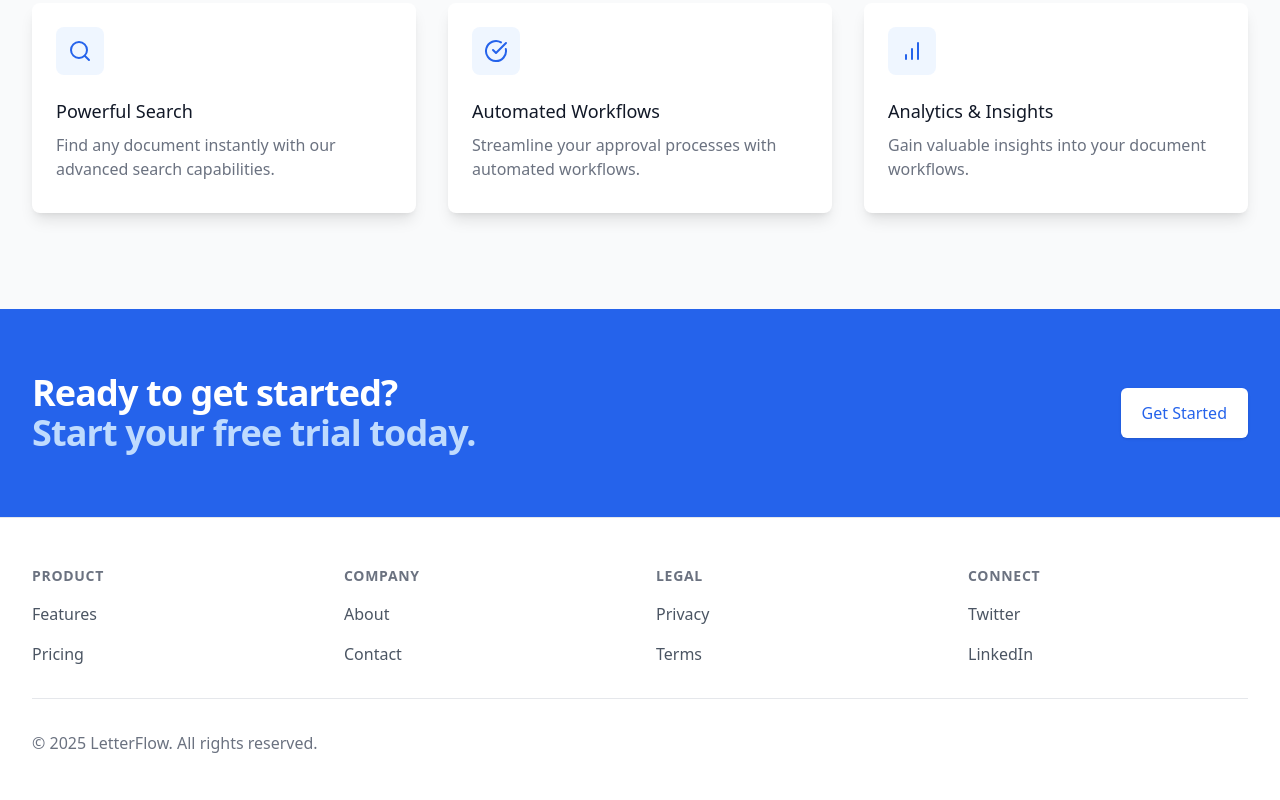
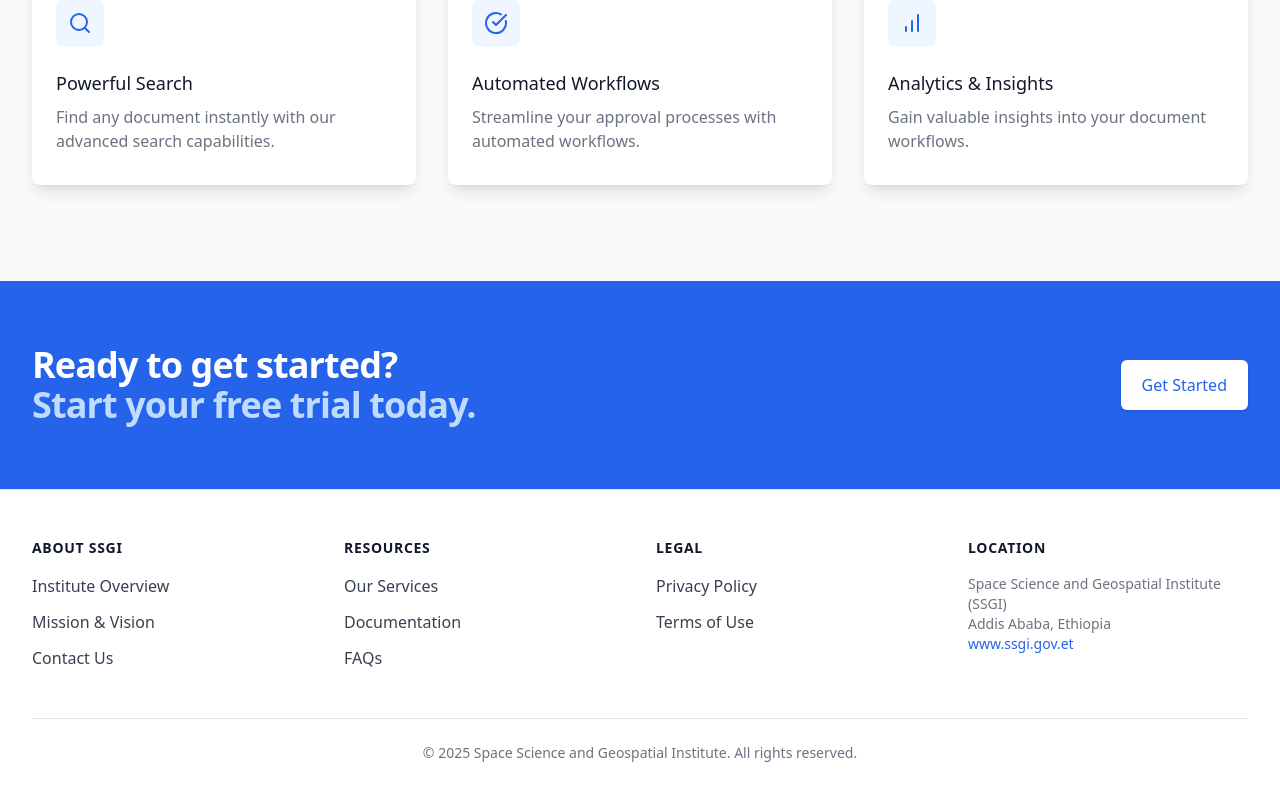
Before and after one commit to biniman4/letPROJ, a React (Vite) app: page / in a window 1280 px wide. Shown: the part 1146-1946 px from the top of the page. Built offline with nearby package versions, Linux system fonts and the light colour scheme.

Commit message:
footer updated

```diff
--- a/src/components/layout/PublicFooter.tsx
+++ b/src/components/layout/PublicFooter.tsx
@@ -1,83 +1,73 @@
 import React from 'react';
 import { Link } from 'react-router-dom';
+
 export const PublicFooter = () => {
-  return <footer className="bg-white border-t border-gray-200">
-      <div className="max-w-7xl mx-auto py-12 px-4 sm:px-6 lg:px-8">
-        <div className="grid grid-cols-2 md:grid-cols-4 gap-8">
+  return (
+    <footer className="bg-white border-t border-gray-200">
+      <div className="max-w-7xl mx-auto px-4 py-12 sm:px-6 lg:px-8">
+        <div className="grid grid-cols-1 md:grid-cols-4 gap-8 text-gray-700">
           <div>
-            <h3 className="text-sm font-semibold text-gray-500 tracking-wider uppercase">
-              Product
+            <h3 className="text-sm font-semibold text-gray-900 tracking-wider uppercase">
+              About SSGI
             </h3>
-            <ul className="mt-4 space-y-4">
+            <ul className="mt-4 space-y-3">
               <li>
-                <a href="#features" className="text-base text-gray-600 hover:text-gray-900">
-                  Features
-                </a>
+                <Link to="/about" className="hover:text-blue-700">Institute Overview</Link>
               </li>
               <li>
-                <a href="#pricing" className="text-base text-gray-600 hover:text-gray-900">
-                  Pricing
-                </a>
+                <Link to="/mission" className="hover:text-blue-700">Mission & Vision</Link>
+              </li>
+              <li>
+                <Link to="/contact" className="hover:text-blue-700">Contact Us</Link>
               </li>
             </ul>
           </div>
           <div>
-            <h3 className="text-sm font-semibold text-gray-500 tracking-wider uppercase">
-              Company
+            <h3 className="text-sm font-semibold text-gray-900 tracking-wider uppercase">
+              Resources
             </h3>
-            <ul className="mt-4 space-y-4">
+            <ul className="mt-4 space-y-3">
               <li>
-                <a href="#about" className="text-base text-gray-600 hover:text-gray-900">
-                  About
-                </a>
+                <Link to="/services" className="hover:text-blue-700">Our Services</Link>
               </li>
               <li>
-                <Link to="/contact" className="text-base text-gray-600 hover:text-gray-900">
-                  Contact
-                </Link>
+                <Link to="/docs" className="hover:text-blue-700">Documentation</Link>
+              </li>
+              <li>
+                <Link to="/faq" className="hover:text-blue-700">FAQs</Link>
               </li>
             </ul>
           </div>
           <div>
-            <h3 className="text-sm font-semibold text-gray-500 tracking-wider uppercase">
+            <h3 className="text-sm font-semibold text-gray-900 tracking-wider uppercase">
               Legal
             </h3>
-            <ul className="mt-4 space-y-4">
+            <ul className="mt-4 space-y-3">
               <li>
-                <Link to="/privacy" className="text-base text-gray-600 hover:text-gray-900">
-                  Privacy
-                </Link>
+                <Link to="/privacy" className="hover:text-blue-700">Privacy Policy</Link>
               </li>
               <li>
-                <Link to="/terms" className="text-base text-gray-600 hover:text-gray-900">
-                  Terms
-                </Link>
+                <Link to="/terms" className="hover:text-blue-700">Terms of Use</Link>
               </li>
             </ul>
           </div>
           <div>
-            <h3 className="text-sm font-semibold text-gray-500 tracking-wider uppercase">
-              Connect
+            <h3 className="text-sm font-semibold text-gray-900 tracking-wider uppercase">
+              Location
             </h3>
-            <ul className="mt-4 space-y-4">
-              <li>
-                <a href="https://twitter.com" className="text-base text-gray-600 hover:text-gray-900">
-                  Twitter
-                </a>
-              </li>
-              <li>
-                <a href="https://linkedin.com" className="text-base text-gray-600 hover:text-gray-900">
-                  LinkedIn
-                </a>
-              </li>
-            </ul>
+            <p className="mt-4 text-sm text-gray-500">
+              Space Science and Geospatial Institute (SSGI)<br />
+              Addis Ababa, Ethiopia<br />
+              <a href="https://ssgi.gov.et" className="text-blue-600 hover:text-blue-800">
+                www.ssgi.gov.et
+              </a>
+            </p>
           </div>
         </div>
-        <div className="mt-8 border-t border-gray-200 pt-8">
-          <p className="text-base text-gray-500">
-            &copy; {new Date().getFullYear()} LetterFlow. All rights reserved.
-          </p>
+        <div className="mt-12 border-t pt-6 text-center text-sm text-gray-500">
+          &copy; {new Date().getFullYear()} Space Science and Geospatial Institute. All rights reserved.
         </div>
       </div>
-    </footer>;
+    </footer>
+  );
 };
--- a/src/components/pages/Home.tsx
+++ b/src/components/pages/Home.tsx
@@ -66,10 +66,9 @@ const Home = ({ onLogin }: { onLogin: () => void }) => {
   <span className="block text-blue-600">Space Science and Geospatial Institute (SSGI)</span>
 </h1>
 <p className="mt-3 max-w-md mx-auto text-base text-gray-500 sm:text-lg md:mt-5 md:text-xl md:max-w-3xl">
-                LetterFlow helps organizations manage their business
-                correspondence efficiently. Track, organize, and collaborate on
-                all your important communications in one place.
+  A centralized platform designed for SSGI to manage, track, and organize official correspondence with precision, security, and efficiency.
 </p>
+
 
               {/* 🚀 Add Log In Link */}
               <div className="mt-5">
@@ -109,11 +108,10 @@ const Home = ({ onLogin }: { onLogin: () => void }) => {
           <div className="max-w-7xl mx-auto px-4 sm:px-6 lg:px-8">
             <div className="text-center">
               <h2 className="text-3xl font-extrabold text-gray-900 sm:text-4xl">
-                Everything you need to manage business correspondence
+                Empowering SSGI's Communication Flow
               </h2>
               <p className="mt-4 text-lg text-gray-500">
-                Powerful features to help you take control of your business
-                communications.
+               Launch your digital transformation journey today.
               </p>
             </div>
             <div className="mt-20">
```
Lines whose indentation alone changed are shown as unchanged.
